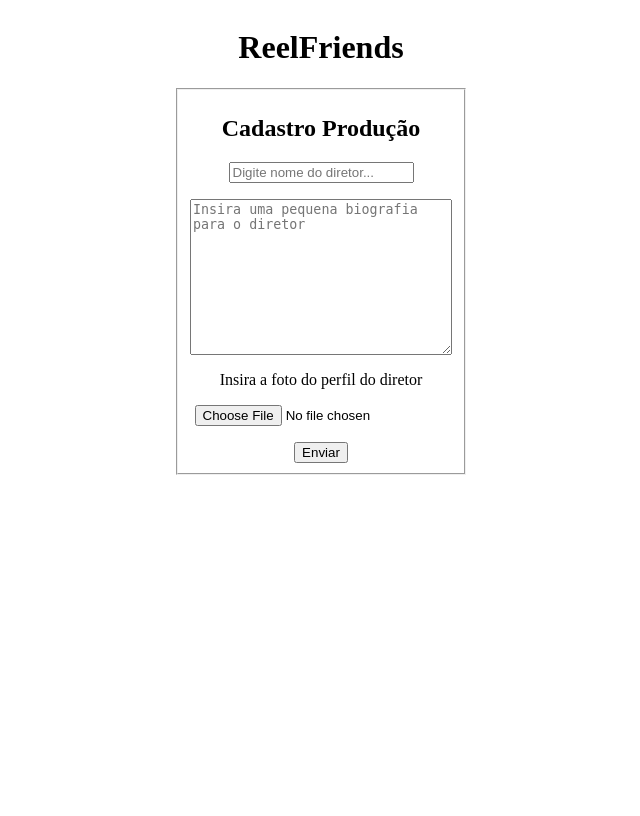
After one commit to carloscdf/ReelFriends, a PHP site: page /cadastro_diretores.php in a window 1280 px wide. The commit adds this page. Shown: the whole page, without its empty margins (319-959 px from the left). Run offline with PHP 8.4, Linux system fonts and the light colour scheme; the visitor is signed in with stand-in values (Sample User, id 1).

Commit message:
Cadastro de novos diretores

```diff
--- a/classes/MySQL.php
+++ b/classes/MySQL.php
@@ -201,6 +201,40 @@
 
             return $rows[0];
         }
+
+        function verificaDiretor($nomeDiretor){
+            $sql = "SELECT * FROM diretor WHERE nome_diretor LIKE :s";
+            $stmt = $this->PDO->prepare($sql);    //prepara
+            $stmt->bindParam(':s', $nomeDiretor);    //vincula
+            $result = $stmt->execute();    //executa
+            $rows = $stmt->fetchAll(PDO::FETCH_ASSOC);
+
+            if($rows == null){
+                return true;
+            } else {
+                return false;
+            }
+        }
+
+        function cadastraDiretor($nome, $biografia){
+            $sql = "INSERT into diretor(nome_diretor, biografia_diretor) VALUES(:nome, :biografia)";
+
+            $stmt = $this->PDO->prepare($sql);    //prepara
+            $stmt->bindParam(':nome', $nome);   //vincula
+            $stmt->bindParam(':biografia', $biografia);     //vincula
+
+            $result = $stmt->execute();     //executa
+
+            if(!$result){
+                var_dump($stmt->errorInfo());
+                    exit;
+                }
+            else{
+                echo $stmt->rowCount()." linhas inseridas";
+                header("Location: cadastro_producoes.php");
+            }
+        }
+
         function pesquisaCategorias(){
             $sql = "SELECT * FROM categoria";
             $stmt = $this->PDO->prepare($sql);    //prepara
--- /dev/null
+++ b/src/cadastro_diretores.php
@@ -0,0 +1,66 @@
+<?php
+    session_start();
+    if(isset($_SESSION["usuario"])){
+        include("../classes/MySQL.php");
+
+        $sql = new MySQL;
+?>
+<!DOCTYPE html>
+<html lang="pt-br">
+<head>
+    <meta charset="UTF-8">
+    <meta name="viewport" content="width=device-width, initial-scale=1.0">
+    <title>Cadastre uma novo diretor</title>
+
+    <link rel="stylesheet" href="../style/cadastro_producoes.css">
+</head>
+<body>
+    <h1>ReelFriends</h1>
+
+    <form action="" method="post" enctype="multipart/form-data">
+        <fieldset>
+            <h2>Cadastro Produção</h2>
+
+            <input type="text" name="nome" id="nome" placeholder="Digite nome do diretor..." required>
+
+            <textarea name="biografia" id="biografia" cols="30" rows="10" placeholder="Insira uma pequena biografia para o diretor" required></textarea>
+
+            <label for="foto">Insira a foto do perfil do diretor</label>
+            <input type="file" name="foto" id="foto" required>
+
+            <button type="submit" name="enviar">Enviar</button>
+        </fieldset>
+    </form>
+
+    <?php
+        if(isset($_POST["enviar"])){
+
+            if($sql->verificaDiretor($_POST["nome"])){
+
+                $file = $_FILES['foto'];
+
+                $arquivo = explode(".", $file["name"]);
+
+                //verifica se o arquivo do upload é do tipo png ou jpg
+                if($arquivo[sizeof($arquivo)-1] != "png" && $arquivo[sizeof($arquivo)-1] != "jpg"){
+                    die("Você não pode fazer upload desse tipo de arquivo");
+                } else {
+                    $dir = "../img/diretor_perfil/";
+
+                    move_uploaded_file($file["tmp_name"], "$dir/".$_POST["nome"].".png"); //salva e renomeia o arquivo do upload
+
+                    $sql->cadastraDiretor($_POST["nome"], $_POST["biografia"]); //cadastra o diretor no banco de dados
+                }
+
+            } else {
+                echo "O diretor ".$_POST["nome"]." já está cadastrado na plataforma";
+            }
+        }
+    ?>
+<?php
+} else {
+    header("Location: index.php");
+}
+?>
+</body>
+</html>
```
Also changed, not shown: src/cadastro_producoes.php (+9 -2 lines).
